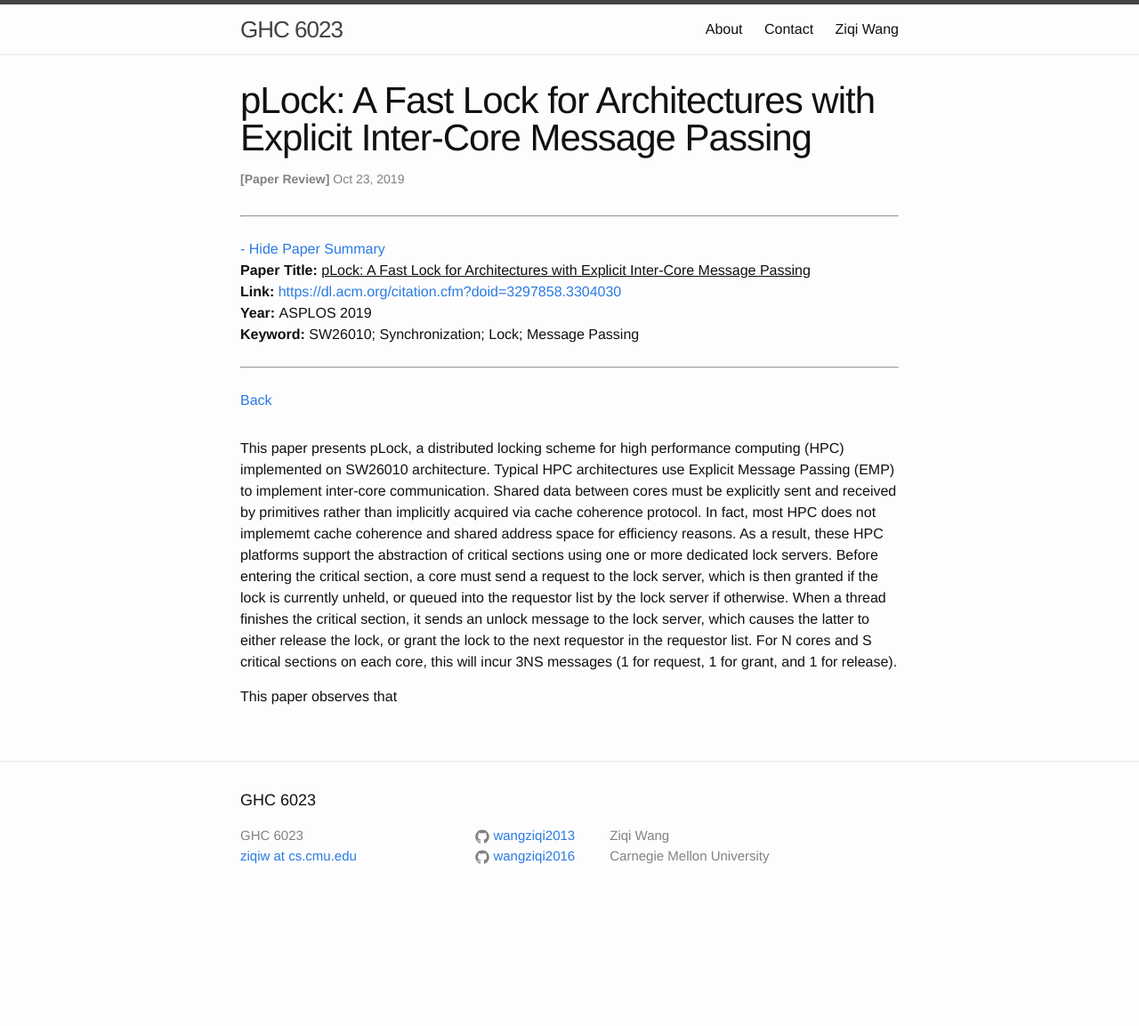
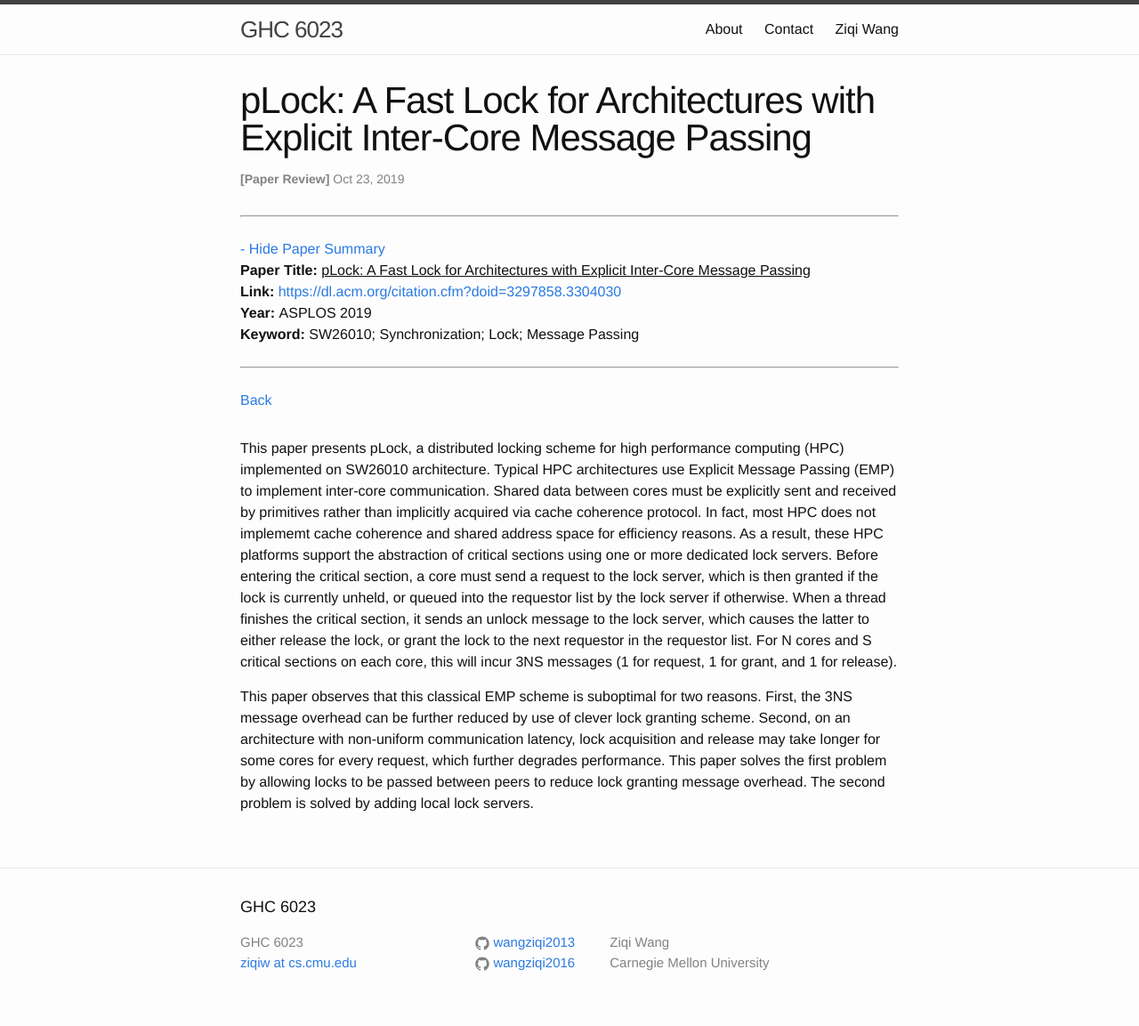
Before and after one commit to wangziqi2013/wangziqi2013.github.io, a Jekyll site: the page built from _posts/2019-10-23-plock.markdown, in a window 1280 px wide. Shown: the whole page at 89% size. Built offline with Jekyll 4.4.1, drawn with Linux system fonts in a browser that asks for light colours; before the commit the page ends 1033 px from its top, so only the background shows below that.

Commit message:
Adding problem

```diff
--- a/_posts/2019-10-23-plock.markdown
+++ b/_posts/2019-10-23-plock.markdown
@@ -24,4 +24,8 @@ sends an unlock message to the lock server, which causes the latter to either re
 to the next requestor in the requestor list. For N cores and S critical sections on each core, this will incur 3NS
 messages (1 for request, 1 for grant, and 1 for release).
 
-This paper observes that
+This paper observes that this classical EMP scheme is suboptimal for two reasons. First, the 3NS message overhead can
+be further reduced by use of clever lock granting scheme. Second, on an architecture with non-uniform communication latency,
+lock acquisition and release may take longer for some cores for every request, which further degrades performance. This
+paper solves the first problem by allowing locks to be passed between peers to reduce lock granting message overhead. The
+second problem is solved by adding local lock servers.
```
